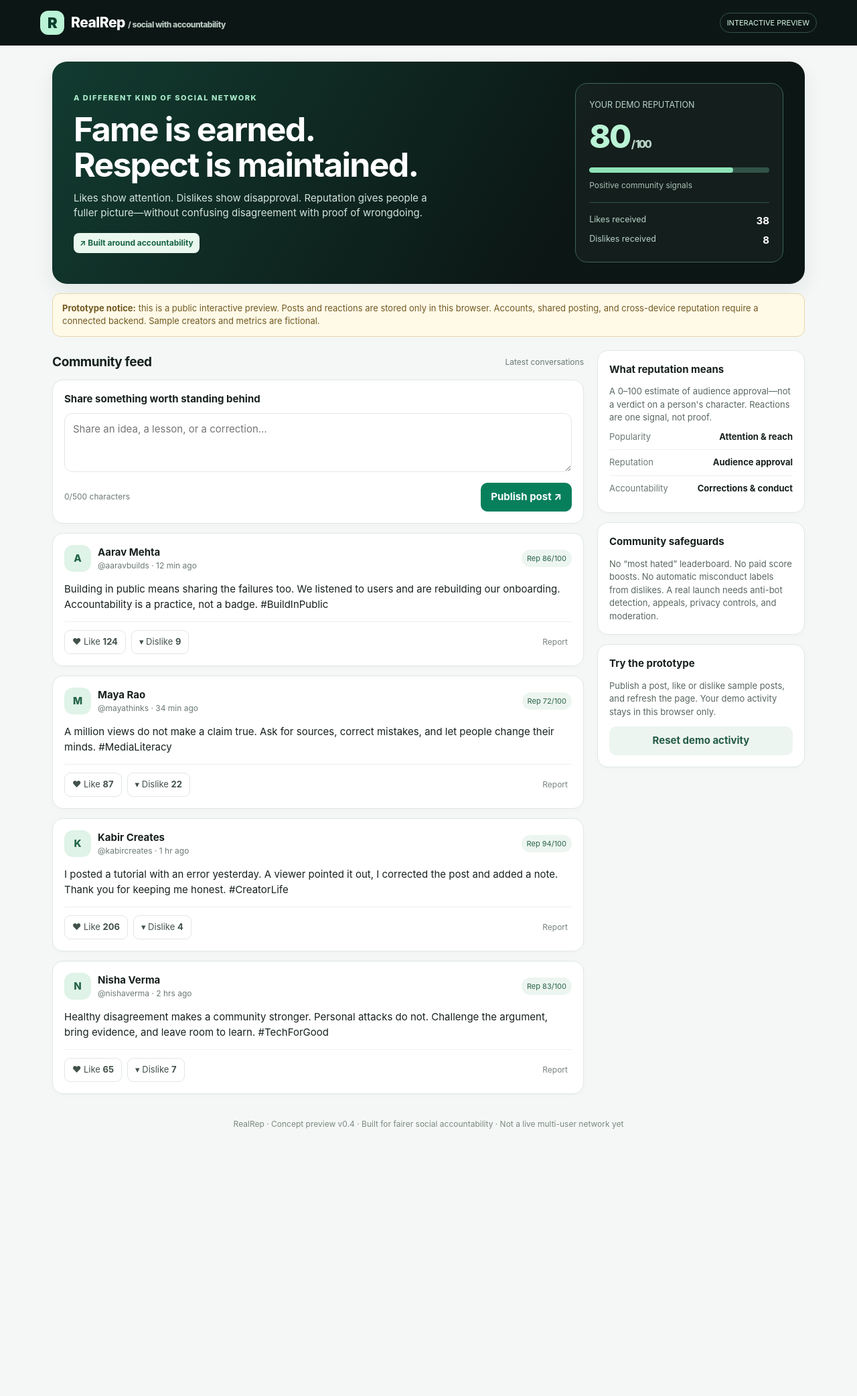
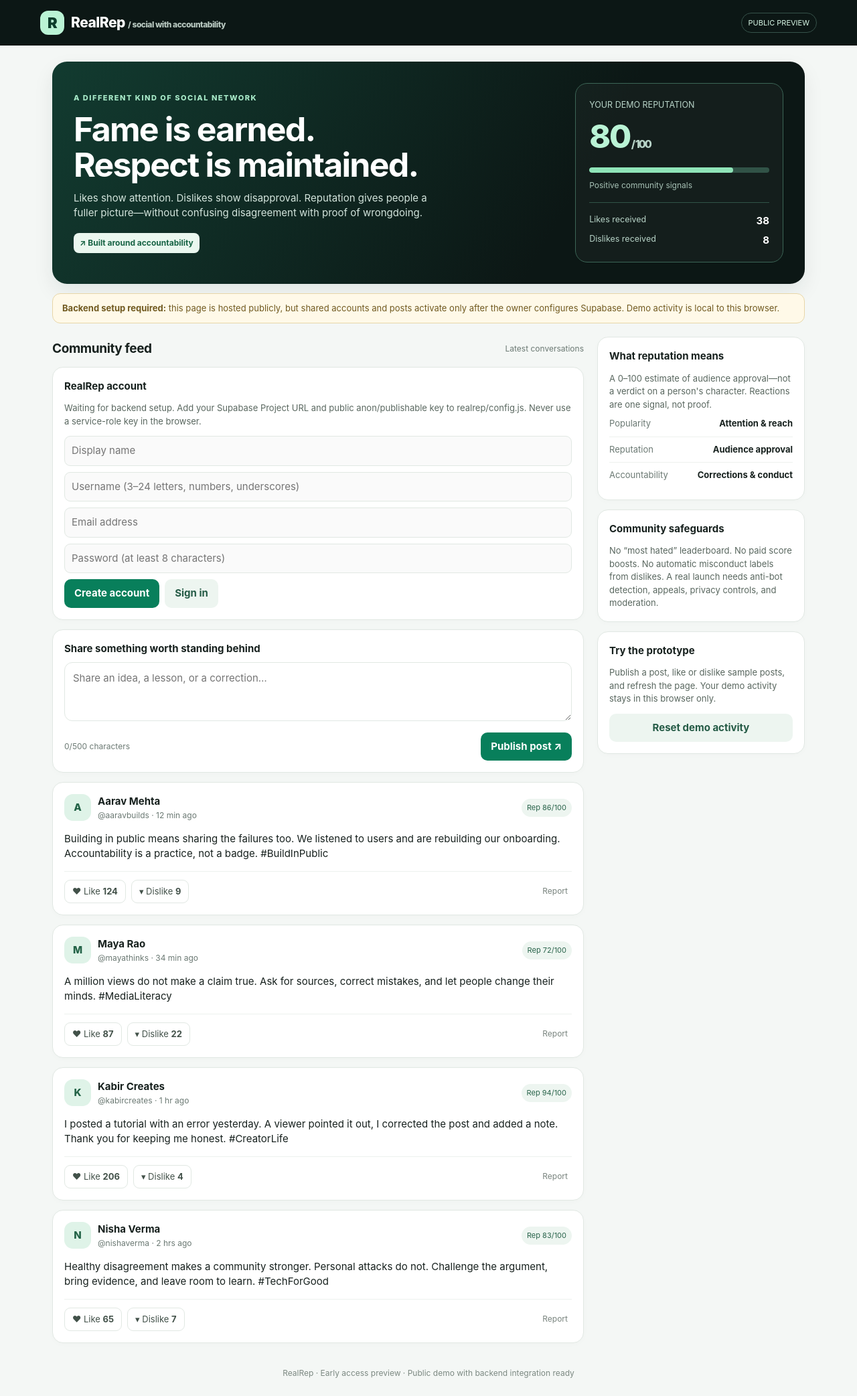
Before and after one commit to qaflex121-cmd/qaflex-studio-site, a website: page realrep/index.html in a window 1280 px wide. Shown: the whole page at 67% size. Before the commit the page ends 1734 px from the top, so only its background shows below. Drawn offline with nearby package versions, Linux system fonts and the light colour scheme.

Commit message:
Wire RealRep preview to backend integration

```diff
--- a/realrep/index.html
+++ b/realrep/index.html
@@ -11,7 +11,7 @@
 </style>
 </head>
 <body>
-<header class="top"><div class="brand"><span class="mark">R</span><span>RealRep <span class="tag">/ social with accountability</span></span></div><span class="pill">INTERACTIVE PREVIEW</span></header>
+<header class="top"><div class="brand"><span class="mark">R</span><span>RealRep <span class="tag">/ social with accountability</span></span></div><span class="pill">PUBLIC PREVIEW</span></header>
 <main class="wrap">
 <section class="hero"><div><div class="eyebrow">A different kind of social network</div><h1>Fame is earned.<br>Respect is maintained.</h1><p>Likes show attention. Dislikes show disapproval. Reputation gives people a fuller picture—without confusing disagreement with proof of wrongdoing.</p><span class="trend">↗ Built around accountability</span></div><div class="scorebox"><small>YOUR DEMO REPUTATION</small><div class="bigscore" id="myScore">74<span style="font-size:16px;color:#b8d4c8"> / 100</span></div><div class="bar"><span id="scoreBar"></span></div><div class="tiny" id="scoreLabel">Positive community signals</div><hr style="border:0;border-top:1px solid #315347;margin:16px 0"><div style="display:flex;justify-content:space-between"><small>Likes received</small><b id="myLikes">38</b></div><div style="display:flex;justify-content:space-between;margin-top:7px"><small>Dislikes received</small><b id="myDislikes">8</b></div></div></section>
 <div class="demo-note"><b>Prototype notice:</b> this is a public interactive preview. Posts and reactions are stored only in this browser. Accounts, shared posting, and cross-device reputation require a connected backend. Sample creators and metrics are fictional.</div>
@@ -19,7 +19,7 @@
 <div class="composer"><label for="newPost" style="font-weight:750;display:block;margin-bottom:9px">Share something worth standing behind</label><textarea id="newPost" maxlength="500" placeholder="Share an idea, a lesson, or a correction…"></textarea><div class="composebottom"><span class="muted" style="font-size:12px"><span id="count">0</span>/500 characters</span><button class="btn" id="publish">Publish post ↗</button></div></div>
 <div id="feed"></div></section>
 <aside class="sidegrid"><div class="sidecard"><h3>What reputation means</h3><p class="principle">A 0–100 estimate of audience approval—not a verdict on a person's character. Reactions are one signal, not proof.</p><div class="metric"><span>Popularity</span><b>Attention & reach</b></div><div class="metric"><span>Reputation</span><b>Audience approval</b></div><div class="metric"><span>Accountability</span><b>Corrections & conduct</b></div></div><div class="sidecard"><h3>Community safeguards</h3><p class="principle">No “most hated” leaderboard. No paid score boosts. No automatic misconduct labels from dislikes. A real launch needs anti-bot detection, appeals, privacy controls, and moderation.</p></div><div class="sidecard"><h3>Try the prototype</h3><p class="principle">Publish a post, like or dislike sample posts, and refresh the page. Your demo activity stays in this browser only.</p><button class="btn light" style="width:100%;margin-top:12px" id="reset">Reset demo activity</button></div></aside></div>
-<div class="footer">RealRep · Concept preview v0.4 · Built for fairer social accountability · Not a live multi-user network yet</div>
+<div class="footer">RealRep · Early access preview · Public demo with backend integration ready</div>
 </main><div class="toast" id="toast"></div>
 <script>
 const seed=[
@@ -41,4 +41,7 @@ $('publish').addEventListener('click',()=>{const text=$('newPost').value.trim();
 $('feed').addEventListener('click',e=>{const b=e.target.closest('[data-vote]');if(b){const p=posts.find(x=>x.id===b.dataset.id);if(!p)return;const k=b.dataset.vote,old=votes[p.id];if(old===k){p[k==='like'?'likes':'dislikes']=Math.max(0,p[k==='like'?'likes':'dislikes']-1);delete votes[p.id]}else{if(old)p[old==='like'?'likes':'dislikes']=Math.max(0,p[old==='like'?'likes':'dislikes']-1);p[k==='like'?'likes':'dislikes']++;votes[p.id]=k}save();render();toast('Demo reaction saved in this browser.');return}const r=e.target.closest('[data-report]');if(r){if(confirm('Report this sample post for review? This demo does not send reports to a moderation team.'))toast('Demo only: no report was transmitted.')}});
 $('reset').addEventListener('click',()=>{if(!confirm('Reset local demo posts and votes?'))return;localStorage.removeItem('realrep-live-demo-posts');localStorage.removeItem('realrep-live-demo-votes');posts=seed.map(p=>({...p}));votes={};render();toast('Demo activity reset.')});
 render();
-</script></body></html>
+</script><script src="./config.js"></script>
+<script src="https://cdn.jsdelivr.net/npm/@supabase/supabase-js@2"></script>
+<script src="./app.js"></script>
+</body></html>
```
